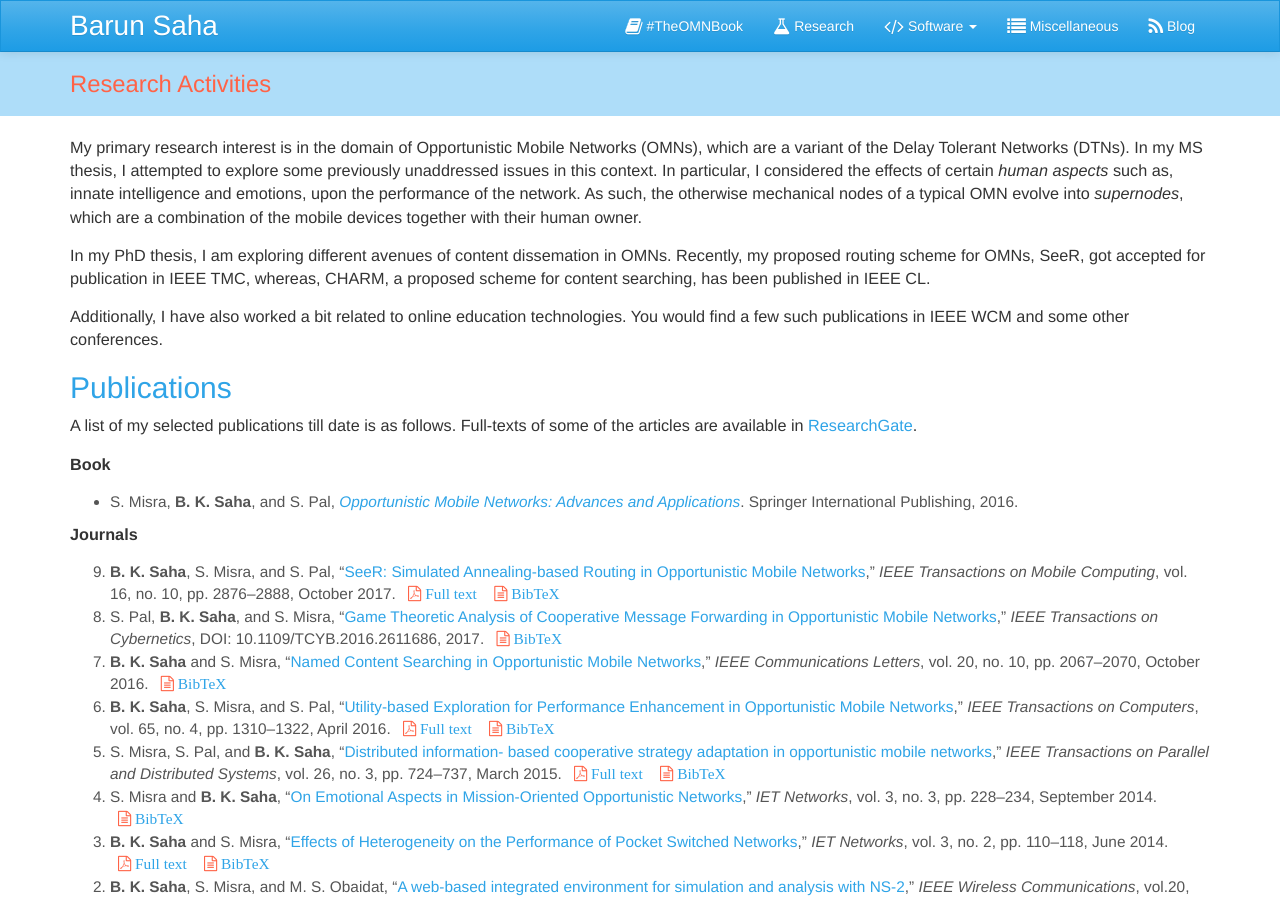
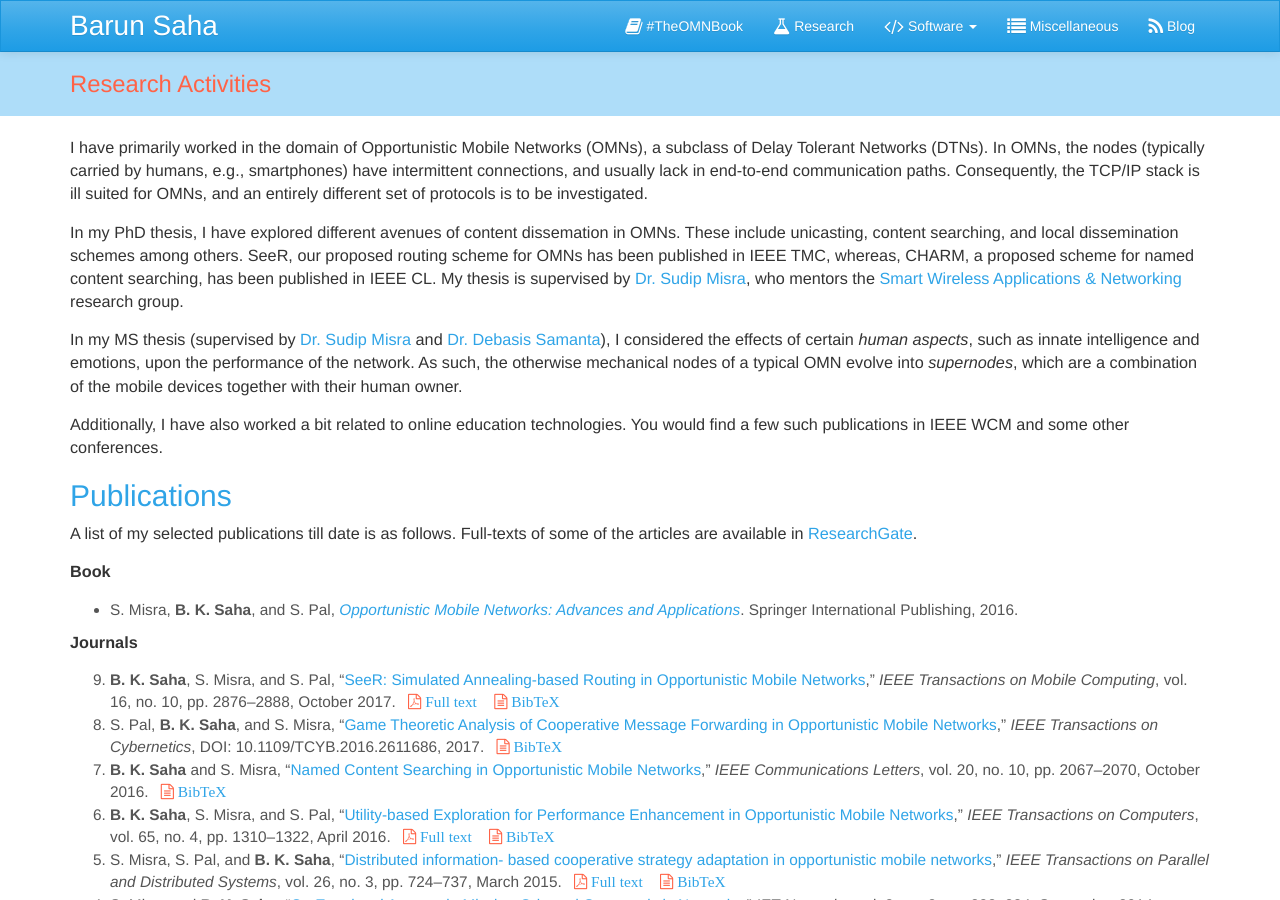
Before and after one commit to barun-saha/barun-saha.github.io, a Jekyll site: the page research.html, which Jekyll copies as it is, in a window 1280 px wide and 900 px high. Built offline with Jekyll 4.4.1, drawn with Linux system fonts in a browser that asks for light colours; nearby versions of some CDN libraries; some web fonts are replaced.

Commit message:
Update content & links

```diff
--- a/research.html
+++ b/research.html
@@ -69,11 +69,15 @@ Research Activities
 
 	<div class="container">
 		<p>
-			My primary research interest is in the domain of Opportunistic Mobile Networks (OMNs), which are a variant of the Delay Tolerant Networks (DTNs). In my MS thesis, I attempted to explore some previously unaddressed issues in this context. In particular, I considered the effects of certain <em>human aspects</em> such as, innate intelligence and emotions, upon the performance of the network. As such, the otherwise mechanical nodes of a typical OMN evolve into <em>supernodes</em>, which are a combination of the mobile devices together with their human owner.
+			I have primarily worked in the domain of Opportunistic Mobile Networks (OMNs), a subclass of Delay Tolerant Networks (DTNs). In OMNs, the nodes (typically carried by humans, e.g., smartphones) have intermittent connections, and usually lack in end-to-end communication paths. Consequently, the TCP/IP stack is ill suited for OMNs, and an entirely different set of protocols is to be investigated.
 		</p>
 
 		<p>
-			In my PhD thesis, I am exploring different avenues of content dissemation in OMNs. Recently, my proposed routing scheme for OMNs, SeeR, got accepted for publication in IEEE TMC, whereas, CHARM, a proposed scheme for content searching, has been published in IEEE CL.
+			In my PhD thesis, I have explored different avenues of content dissemation in OMNs. These include unicasting, content searching, and local dissemination schemes among others. SeeR, our proposed routing scheme for OMNs has been published in IEEE TMC, whereas, CHARM, a proposed scheme for named content searching, has been published in IEEE CL. My thesis is supervised by <a href="http://cse.iitkgp.ac.in/~smisra/">Dr. Sudip Misra</a>, who mentors the <a href="http://cse.iitkgp.ac.in/~smisra/swan/index.html">Smart Wireless Applications &amp; Networking</a> research group.
+		</p>
+
+		<p>
+			 In my MS thesis (supervised by <a href="http://cse.iitkgp.ac.in/~smisra/">Dr. Sudip Misra</a> and <a href="http://cse.iitkgp.ac.in/~dsamanta/">Dr. Debasis Samanta</a>), I considered the effects of certain <em>human aspects</em>, such as innate intelligence and emotions, upon the performance of the network. As such, the otherwise mechanical nodes of a typical OMN evolve into <em>supernodes</em>, which are a combination of the mobile devices together with their human owner.
 		</p>
 
 		<p>
```
Also changed, not shown: index.html (+9 -5 lines), templates/index.html (+9 -5 lines), templates/research.html (+6 -2 lines).
